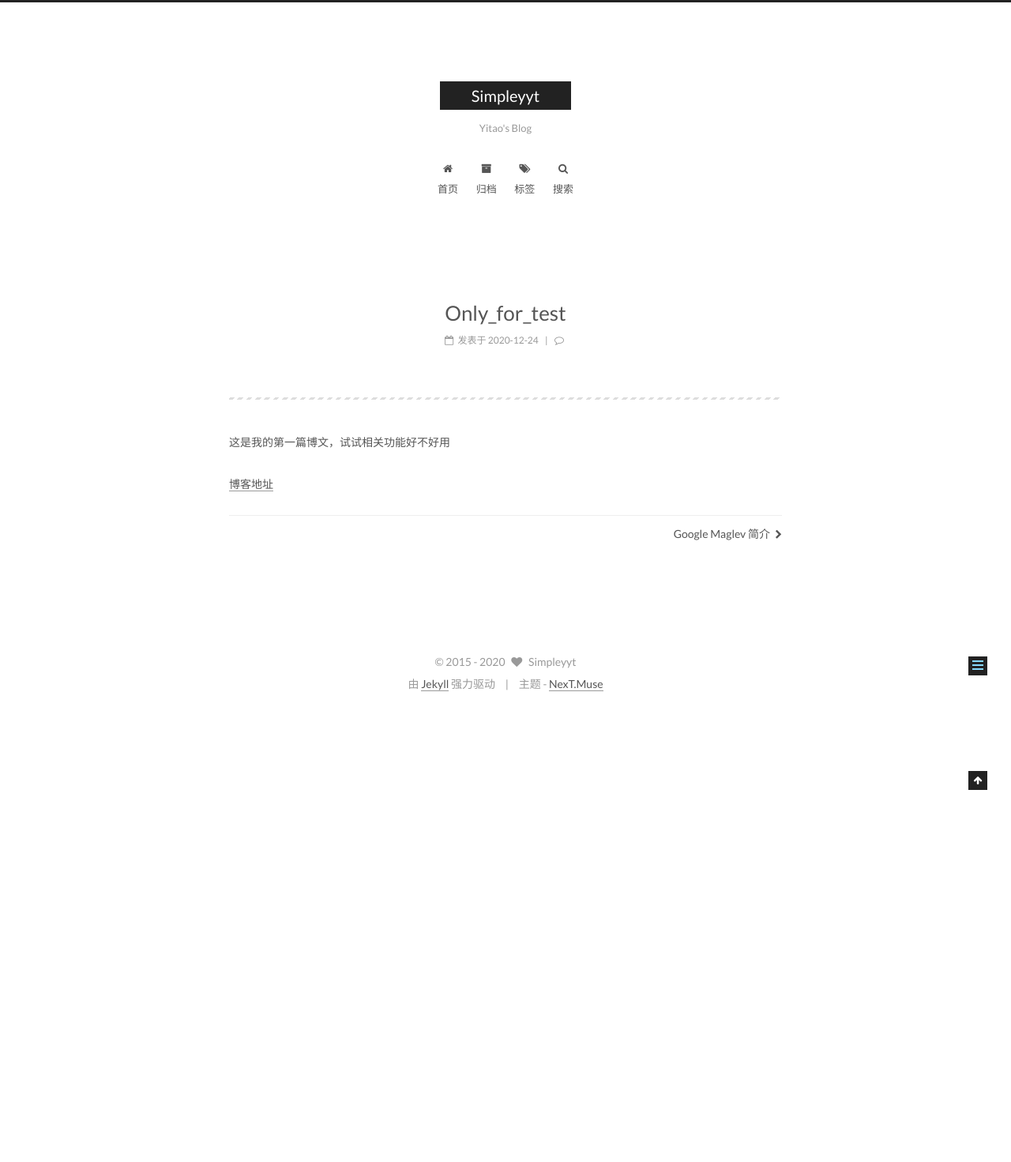
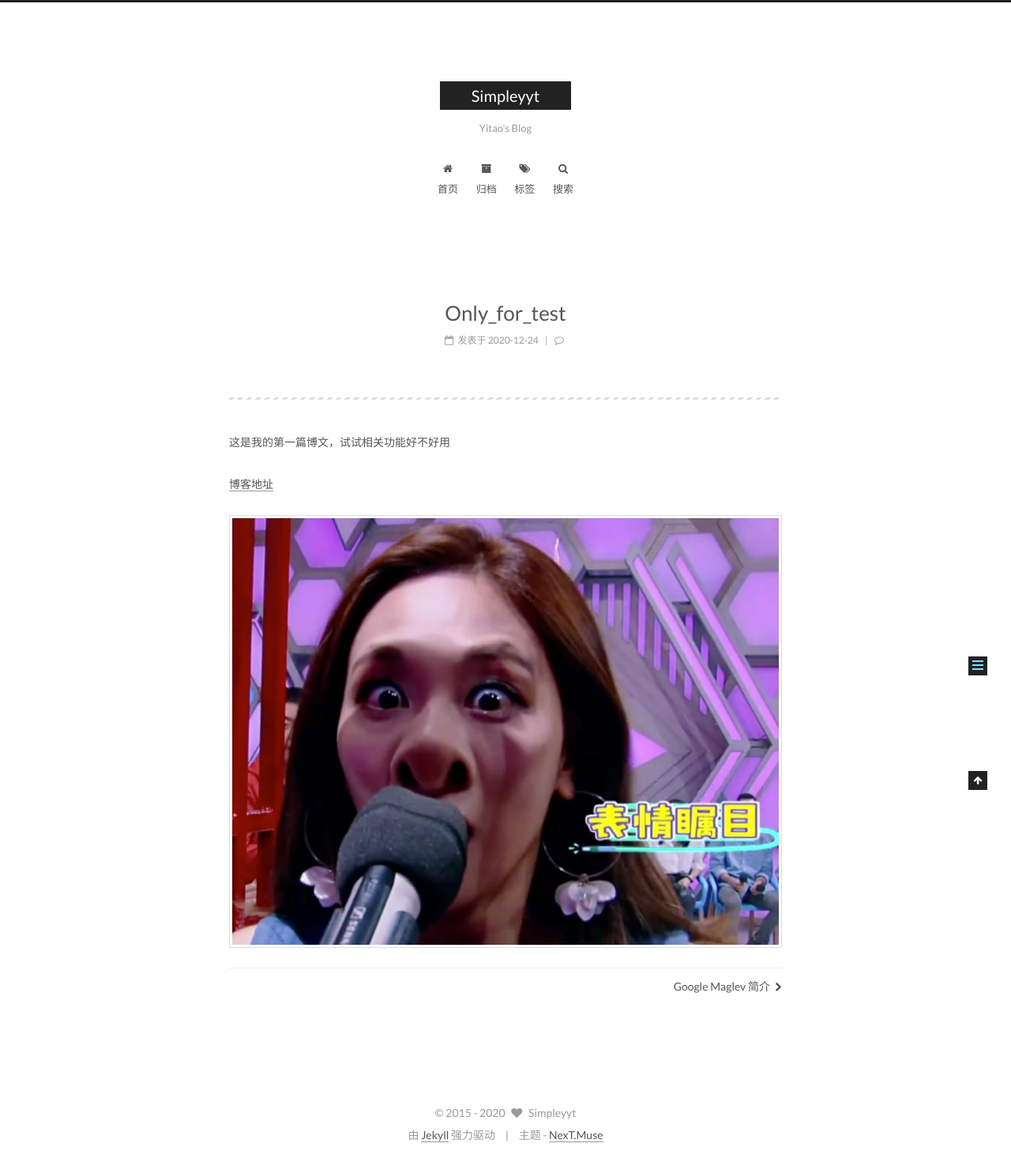
Before and after one commit to zhangfeng-fitz/zhangfeng-fitz.github.io, a Jekyll site: the page built from _posts/2020-12-24-only_for_test.md, in a window 1280 px wide. Shown: the whole page at 79% size. Built offline with Jekyll 4.4.1, drawn with Linux system fonts in a browser that asks for light colours; comment, search, counter and statistics services are not loaded; before the commit the page ends 900 px from its top, so only the background shows below that.

Commit message:
Update 2020-12-24-only_for_test.md

```diff
--- a/_posts/2020-12-24-only_for_test.md
+++ b/_posts/2020-12-24-only_for_test.md
@@ -2,3 +2,5 @@
 这是我的第一篇博文，试试相关功能好不好用
 
 [博客地址](https://zhangfeng-fitz.github.io)
+
+![第一张图片](https://github.com/zhangfeng-fitz/zhangfeng-fitz.github.io/blob/master/picture/only_for_test.png)
```
